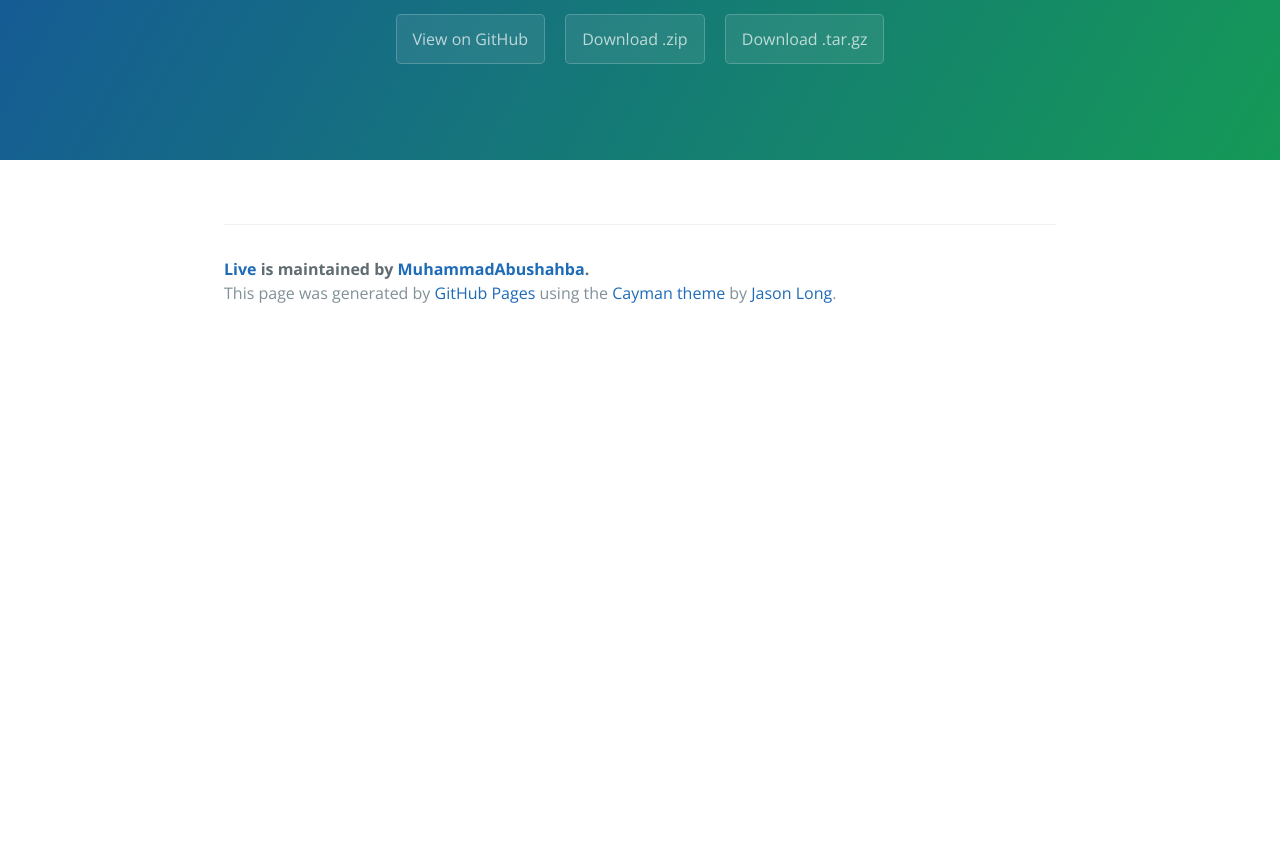
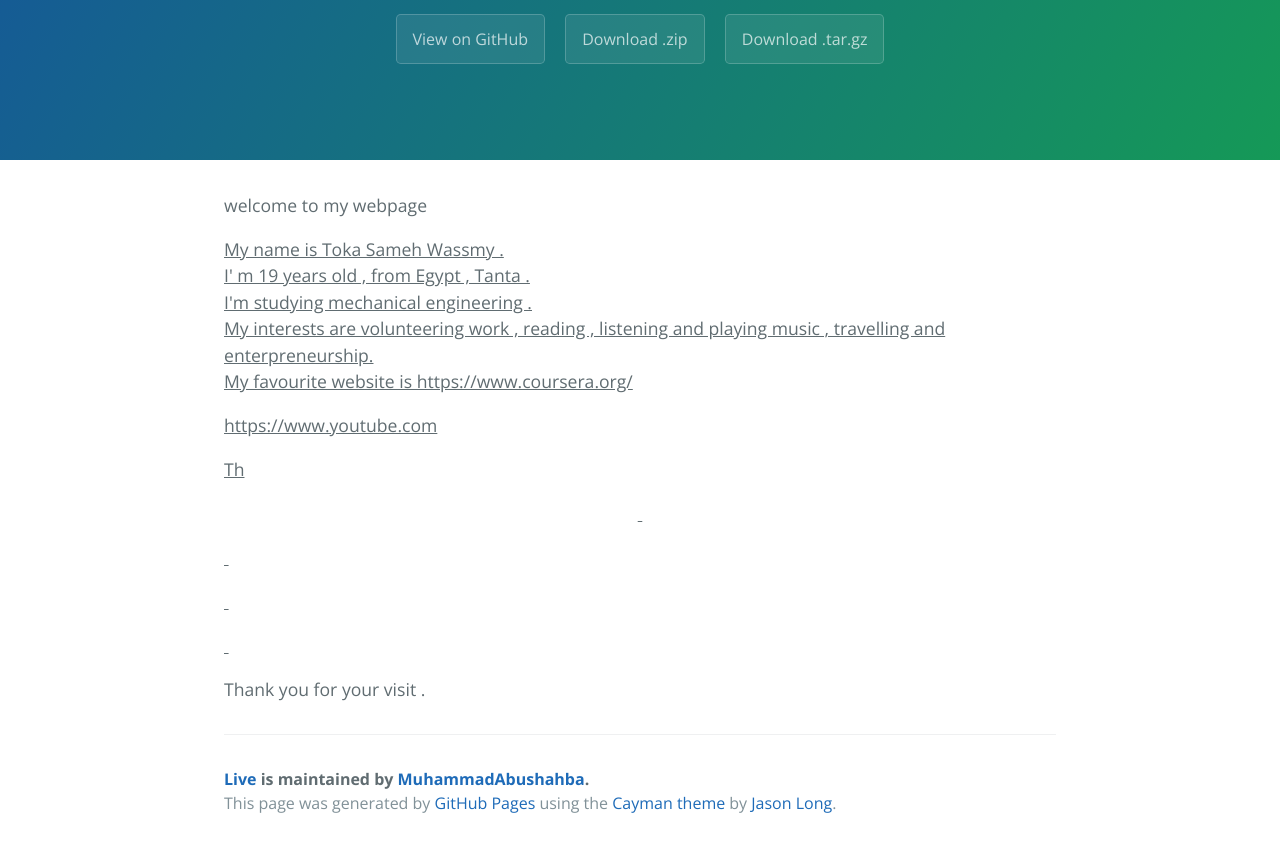
Before and after one commit to MuhammadAbushahba/LIVE, a plain HTML site: page index.html in a window 1280 px wide. Shown: the part 176-1023 px from the top of the page. Before the commit the page ends 800 px from the top, so only its background shows below. Drawn offline with nearby package versions, Linux system fonts and the light colour scheme.

Commit message:
Create gh-pages branch via GitHub

```diff
--- a/index.html
+++ b/index.html
@@ -19,7 +19,26 @@
     </section>
 
     <section class="main-content">
-      <p></p>
+      <p> welcome to my webpage
+</p>
+
+<ins>
+<p>My name is Toka Sameh  Wassmy .<br>
+  I' m 19 years old , from  Egypt , Tanta . <br>
+  I'm studying mechanical  engineering . <br>
+  My interests are  volunteering work , reading , listening and playing music , travelling and  enterpreneurship. <br>
+  My favourite website is  https://www.coursera.org/ </p>
+<p>https://www.youtube.com</p>
+<p>Th</p>
+<p align="center"> </p>
+<p> </p>
+<p>  </p>
+<p> </p>
+</ins>
+
+<p><ins></ins>Thank you for your visit . </p>
+
+<p></p>
 
       <footer class="site-footer">
         <span class="site-footer-owner"><a href="https://github.com/MuhammadAbushahba/LIVE">Live</a> is maintained by <a href="https://github.com/MuhammadAbushahba">MuhammadAbushahba</a>.</span>
--- a/params.json
+++ b/params.json
@@ -1 +1 @@
-{"name":"Live","tagline":"","body":"</html>\r\n<html xmlns=\"http://www.w3.org/1999/xhtml\">\r\n<head>\r\n<meta http-equiv=\"Content-Type\" content=\"text/html; charset=utf-8\" />\r\n<title>Untitled Document</title>\r\n<style type=\"text/css\">\r\n.toka {\r\n\tcolor: #400000;\r\n}\r\nbody,td,th {\r\n\tfont-size: medium;\r\n\tcolor: #000;\r\n}\r\nbody {\r\n\tbackground-color: #CCF;\r\n\tbackground-image: url();\r\n\tbackground-repeat: no-repeat;\r\n}\r\n</style>\r\n</head> welcome to my webpage\r\n<body>\r\n<ins>\r\n<p class=\"toka\">My name is Toka Sameh  Wassmy .<br />\r\n  I' m 19 years old , from  Egypt , Tanta . <br />\r\n  I'm studying mechanical  engineering . <br />\r\n  My interests are  volunteering work , reading , listening and playing music , travelling and  enterpreneurship. <br />\r\n  My favourite website is  https://www.coursera.org/ </p>\r\n<p class=\"toka\">https://www.youtube.com</p>\r\n<p class=\"toka\">Th</p>\r\n<p align=\"center\" class=\"toka\">&nbsp;</p>\r\n<p>&nbsp;</p>\r\n<p>&nbsp; </p>\r\n<p>&nbsp;</p>\r\n</ins>\r\n<p><ins></ins>Thank you for your visit . </p>\r\n</body>\r\n","google":"","note":"Don't delete this file! It's used internally to help with page regeneration."}
+{"name":"Live","tagline":"","body":"</head> welcome to my webpage\r\n<body>\r\n<ins>\r\n<p class=\"toka\">My name is Toka Sameh  Wassmy .<br />\r\n  I' m 19 years old , from  Egypt , Tanta . <br />\r\n  I'm studying mechanical  engineering . <br />\r\n  My interests are  volunteering work , reading , listening and playing music , travelling and  enterpreneurship. <br />\r\n  My favourite website is  https://www.coursera.org/ </p>\r\n<p class=\"toka\">https://www.youtube.com</p>\r\n<p class=\"toka\">Th</p>\r\n<p align=\"center\" class=\"toka\">&nbsp;</p>\r\n<p>&nbsp;</p>\r\n<p>&nbsp; </p>\r\n<p>&nbsp;</p>\r\n</ins>\r\n<p><ins></ins>Thank you for your visit . </p>\r\n</body>\r\n","google":"","note":"Don't delete this file! It's used internally to help with page regeneration."}
```
